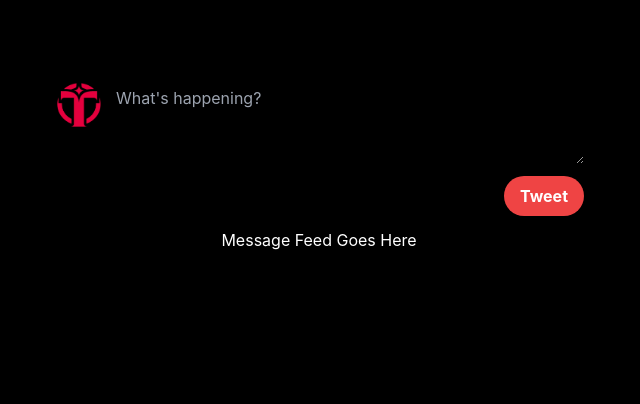
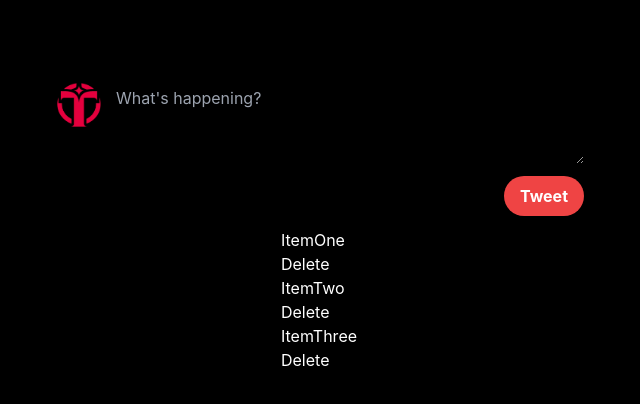
Before and after one commit to davidagustin/treasuretweets, a Next.js app: page / in a window 1280 px wide. Shown: the top 404 px of the page, without its empty margins (321-961 px from the left). Built offline with nearby package versions, Linux system fonts and the light colour scheme.

Commit message:
Finish delete functionality

```diff
--- a/pages/components/Message/index.ts
+++ /dev/null
@@ -1 +0,0 @@
-export { default } from './Message';
--- a/pages/components/MessageFeed/MessageFeed.tsx
+++ /dev/null
@@ -1,7 +0,0 @@
-export default function MessageFeed() {
-  return (
-    <div>
-      Message Feed Goes Here
-    </div>
-  )
-}
--- a/pages/components/MessageFeed/index.ts
+++ /dev/null
@@ -1 +0,0 @@
-export { default } from './MessageFeed';
--- a/pages/components/Message/Message.tsx
+++ b/pages/components/MessageInput/MessageInput.tsx
@@ -2,7 +2,7 @@ import Button from '../shared/Button'
 import ProfileIcon from '../shared/ProfileIcon'
 import TextArea from '../shared/TextArea'
 
-export default function Message() {
+export default function MessageInput() {
   return (
     <div className="mb-3 mt-10">
         <div className="flex">
--- /dev/null
+++ b/pages/components/MessageInput/index.ts
@@ -0,0 +1 @@
+export { default } from './MessageInput';
--- /dev/null
+++ b/pages/components/shared/MessageCard/MessageCard.tsx
@@ -0,0 +1,8 @@
+export default function MessageCard({ message, handleDelete, index }) {
+  return (
+    <div>
+      { message }
+      <div onClick={() => handleDelete(index)}>Delete</div>
+    </div>
+  )
+}
--- /dev/null
+++ b/pages/components/shared/MessageCard/index.ts
@@ -0,0 +1 @@
+export { default } from './MessageCard';
--- a/pages/components/shared/ProfileIcon/ProfileIcon.tsx
+++ b/pages/components/shared/ProfileIcon/ProfileIcon.tsx
@@ -1,6 +1,6 @@
 import Image from 'next/image'
 
-export default function ProfileIcon({image}) {
+export default function ProfileIcon({ image }) {
     return (
       <div>
         <Image src={image} alt="profile icon" width={50} height={50}/>
--- a/pages/index.tsx
+++ b/pages/index.tsx
@@ -1,9 +1,23 @@
-import Head from 'next/head'
-import styles from '../styles/Home.module.css'
-import Message from './components/Message'
-import MessageFeed from './components/MessageFeed'
+import Head from 'next/head';
+import styles from '../styles/Home.module.css';
+import MessageInput from './components/MessageInput';
+import MessageCard from './components/shared/MessageCard';
+import React, { useState } from "react";
+import { SyntheticEventData } from 'react-dom/test-utils';
 
 export default function Home() {
+  const defaultList = [
+    { message: "ItemOne" },
+    { message: "ItemTwo" },
+    { message: "ItemThree" }
+  ];
+
+  const [list, updateList] = useState(defaultList);
+
+  const handleDelete= (index: number): void => {
+    updateList(list.filter((_, listIndex) => listIndex !== index))
+   };
+
   return (
     <div className={styles.container}>
       <Head>
@@ -12,8 +26,16 @@ export default function Home() {
         <link rel="icon" href="/favicon.webp" />
       </Head>
       <main className={styles.main}>
-        <Message />
-        <MessageFeed />
+        <MessageInput />
+        <div>
+          {list.map((item, i) => {
+            return (
+              <div key={i}>
+                <MessageCard message={item.message} handleDelete={handleDelete} index={i}/>
+              </div>
+            )
+          })}
+        </div>
       </main>
     </div>
   )
```
